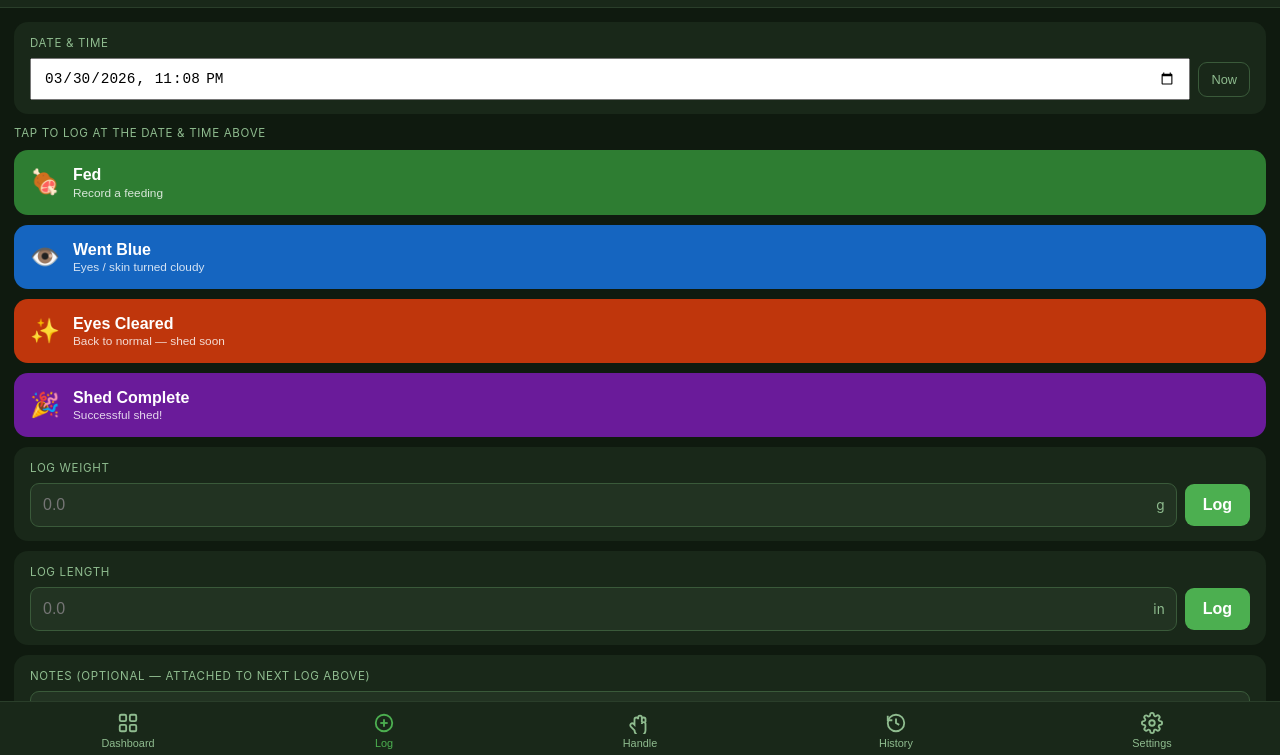
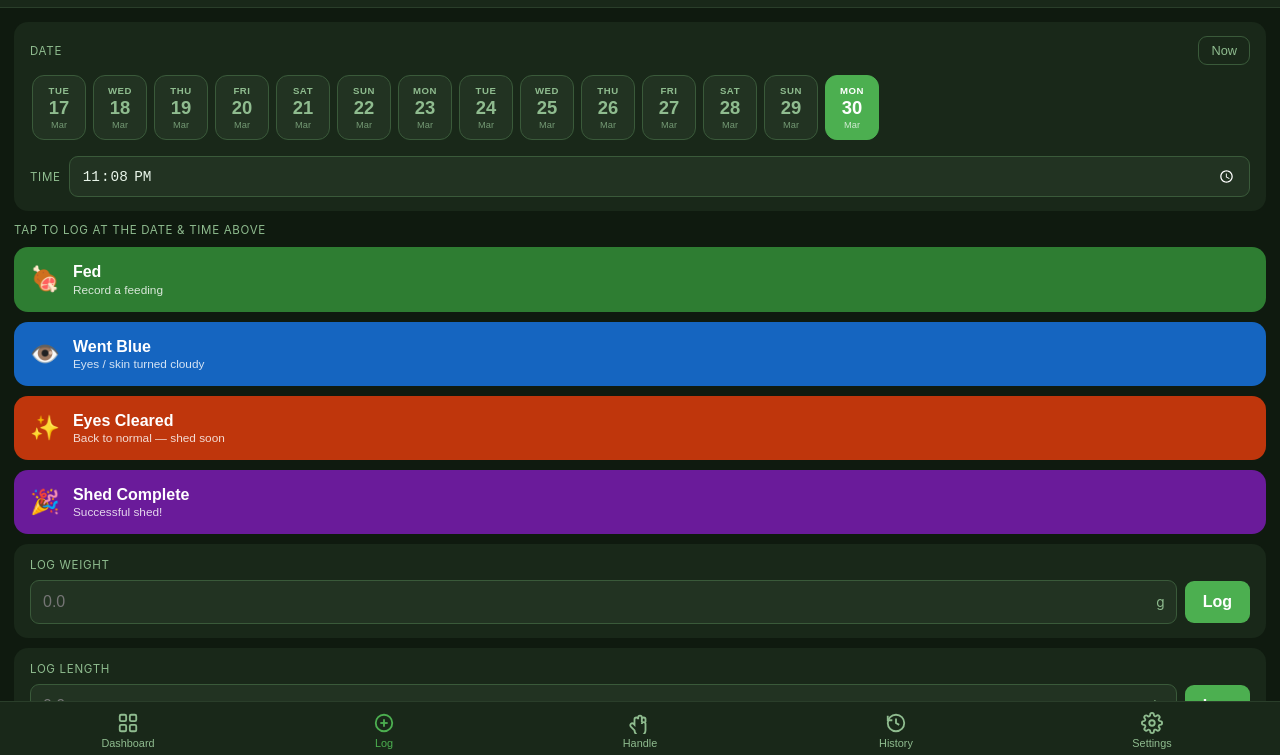
Before and after one commit to sydturn/sydturn.github.io, a website: page snake-tracker.html in a window 1280 px wide. Both pictures are taken after a click on the button "Log". Shown: the part 45-800 px from the top of the page. Drawn offline with Linux system fonts and the light colour scheme.

Commit message:
better calendar picker

```diff
--- a/snake-tracker.html
+++ b/snake-tracker.html
@@ -200,6 +200,17 @@
 
     /* colour helpers */
     .c-fed{color:var(--fed)}.c-blue{color:var(--blue)}.c-cleared{color:var(--cleared)}.c-shed{color:var(--shed)}.c-weight{color:var(--weight)}.c-length{color:var(--length)}
+
+    /* ── Day strip ── */
+    .day-strip{display:flex;gap:7px;overflow-x:auto;padding:2px 2px 6px;-webkit-overflow-scrolling:touch;scrollbar-width:none}
+    .day-strip::-webkit-scrollbar{display:none}
+    .day-card{flex-shrink:0;width:54px;padding:9px 4px;border-radius:12px;border:1px solid #3a5a3a;background:var(--surface2);color:var(--text2);cursor:pointer;text-align:center;transition:all .15s;display:flex;flex-direction:column;align-items:center;gap:2px}
+    .day-card:active{opacity:.75}
+    .day-card.today{border-color:var(--accent2)}
+    .day-card.selected{background:var(--accent);border-color:var(--accent);color:#fff}
+    .day-card-name{font-size:.6rem;text-transform:uppercase;letter-spacing:.06em;font-weight:600}
+    .day-card-num{font-size:1.15rem;font-weight:700;line-height:1.1}
+    .day-card-month{font-size:.58rem;opacity:.75}
   </style>
 </head>
 <body>
@@ -265,11 +276,16 @@
   <div class="tab" id="tab-log">
 
     <div class="input-card" style="margin-bottom:12px">
-      <label class="input-label" for="logDateInput">Date &amp; Time</label>
-      <div class="row">
-        <input type="datetime-local" id="logDateInput" style="flex:1;padding:10px 12px;font-size:.9rem">
-        <button onclick="resetLogDate()" style="background:none;border:1px solid #3a5a3a;color:var(--text2);border-radius:9px;padding:9px 12px;font-size:.8rem;cursor:pointer;white-space:nowrap;flex-shrink:0">Now</button>
+      <div style="display:flex;justify-content:space-between;align-items:center;margin-bottom:8px">
+        <span class="input-label" style="margin-bottom:0">Date</span>
+        <button onclick="resetLogDate()" style="background:none;border:1px solid #3a5a3a;color:var(--text2);border-radius:9px;padding:6px 12px;font-size:.8rem;cursor:pointer;white-space:nowrap">Now</button>
       </div>
+      <div class="day-strip" id="dayStrip"></div>
+      <div style="margin-top:10px;display:flex;align-items:center;gap:8px">
+        <span class="input-label" style="margin-bottom:0;flex-shrink:0">Time</span>
+        <input type="time" id="logTimeInput" onchange="syncLogDateTime()" style="flex:1;background:var(--surface2);border:1px solid #3a5a3a;border-radius:9px;color:var(--text);padding:9px 12px;font-size:.9rem;outline:none;-webkit-appearance:none;appearance:none;color-scheme:dark">
+      </div>
+      <input type="datetime-local" id="logDateInput" style="display:none">
     </div>
 
     <div class="sect">Tap to log at the date &amp; time above</div>
@@ -592,11 +608,55 @@ function switchTab(id, btn) {
 }
 
 function resetLogDate() {
-  // datetime-local value format: "YYYY-MM-DDTHH:mm"
   const now = new Date();
   const pad = n => String(n).padStart(2, '0');
   const local = `${now.getFullYear()}-${pad(now.getMonth()+1)}-${pad(now.getDate())}T${pad(now.getHours())}:${pad(now.getMinutes())}`;
   document.getElementById('logDateInput').value = local;
+  syncDayStrip();
+}
+
+function buildDayStrip() {
+  const strip = document.getElementById('dayStrip');
+  strip.innerHTML = '';
+  const today = new Date();
+  const DAYS = ['Sun','Mon','Tue','Wed','Thu','Fri','Sat'];
+  const MONTHS = ['Jan','Feb','Mar','Apr','May','Jun','Jul','Aug','Sep','Oct','Nov','Dec'];
+  for (let i = 13; i >= 0; i--) {
+    const d = new Date(today);
+    d.setDate(today.getDate() - i);
+    const card = document.createElement('button');
+    const dateStr = `${d.getFullYear()}-${String(d.getMonth()+1).padStart(2,'0')}-${String(d.getDate()).padStart(2,'0')}`;
+    card.className = 'day-card' + (i === 0 ? ' today' : '');
+    card.dataset.date = dateStr;
+    card.innerHTML = `<span class="day-card-name">${DAYS[d.getDay()]}</span><span class="day-card-num">${d.getDate()}</span><span class="day-card-month">${MONTHS[d.getMonth()]}</span>`;
+    card.onclick = () => selectDayCard(card);
+    strip.appendChild(card);
+  }
+}
+
+function selectDayCard(card) {
+  document.querySelectorAll('#dayStrip .day-card').forEach(c => c.classList.remove('selected'));
+  card.classList.add('selected');
+  card.scrollIntoView({behavior:'smooth', block:'nearest', inline:'center'});
+  syncLogDateTime();
+}
+
+function syncLogDateTime() {
+  const selected = document.querySelector('#dayStrip .day-card.selected');
+  const timeVal = document.getElementById('logTimeInput').value;
+  if (!selected) return;
+  document.getElementById('logDateInput').value = `${selected.dataset.date}T${timeVal || '00:00'}`;
+}
+
+function syncDayStrip() {
+  const val = document.getElementById('logDateInput').value;
+  if (!val) return;
+  const date = val.substring(0, 10);
+  const time = val.substring(11, 16);
+  document.getElementById('logTimeInput').value = time;
+  document.querySelectorAll('#dayStrip .day-card').forEach(c => {
+    c.classList.toggle('selected', c.dataset.date === date);
+  });
 }
 
 function getLogDate() {
@@ -1202,6 +1262,7 @@ function toast(msg) {
   document.getElementById('lengthUnit').textContent = data.lengthUnit || 'in';
   if (data.dob) document.getElementById('dobInput').value = data.dob;
   document.getElementById('speciesSelect').value = data.species || 'unknown';
+  buildDayStrip();
   resetLogDate();
   renderBehaviorChips();
   renderHandleTab();
```
